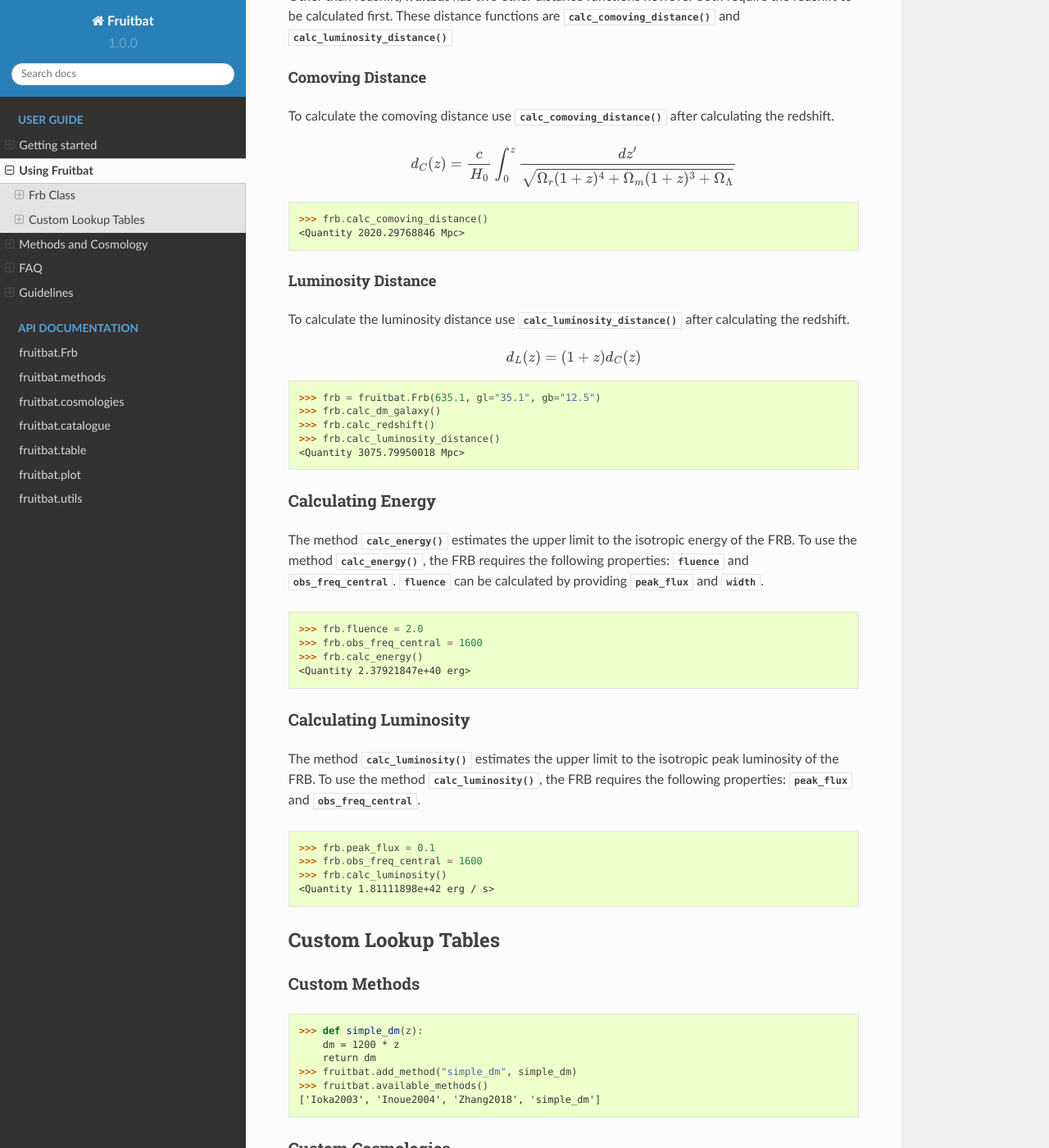
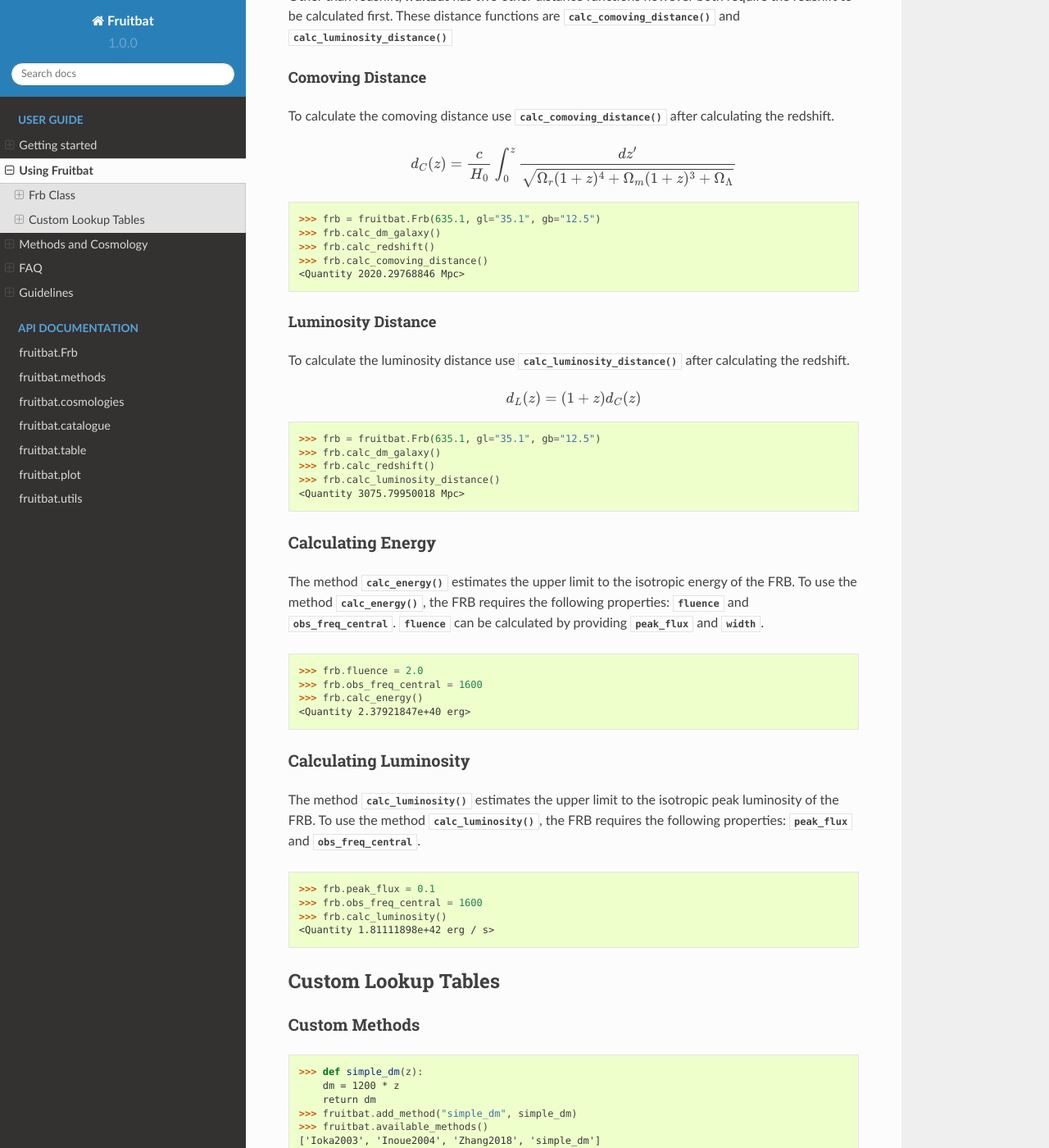
Before and after one commit to abatten/fruitbat, a Sphinx documentation site: the page built from docs/source/user_guide/using_fruitbat.rst, in a window 1280 px wide and 1400 px high, scrolled down 2960 px. Shown: the whole window at 82% size. Built offline with Sphinx 7.4.7 and the Read the Docs theme 2.0.0, drawn with Linux system fonts in a browser that asks for light colours.

Commit message:
Fixed incorrect documentation for functions
* Fixed comoving distance to use the correct FRB object.
* Fixed typo in creating custom cosmologies. cosmology -> cosmologies

```diff
--- a/docs/source/user_guide/using_fruitbat.rst
+++ b/docs/source/user_guide/using_fruitbat.rst
@@ -180,6 +180,9 @@ after calculating the redshift.
 
 .. code-block:: python
 
+    >>> frb = fruitbat.Frb(635.1, gl="35.1", gb="12.5")
+    >>> frb.calc_dm_galaxy()
+    >>> frb.calc_redshift()
     >>> frb.calc_comoving_distance()
     <Quantity 2020.29768846 Mpc>
 
@@ -200,8 +203,6 @@ after calculating the redshift.
     >>> frb.calc_redshift()
     >>> frb.calc_luminosity_distance()
     <Quantity 3075.79950018 Mpc>
-
-
 
 
 Calculating Energy
```
Also changed, not shown: other parts of docs/source/user_guide/using_fruitbat.rst (+1 -1 lines).
